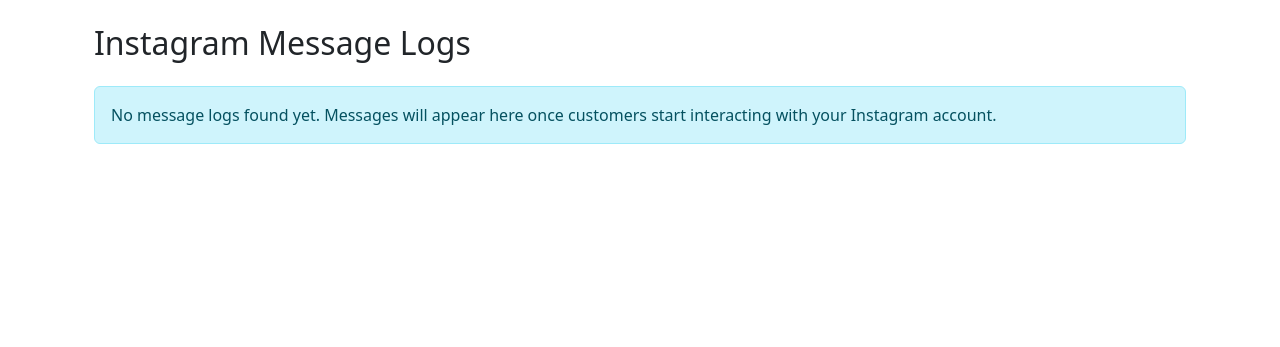
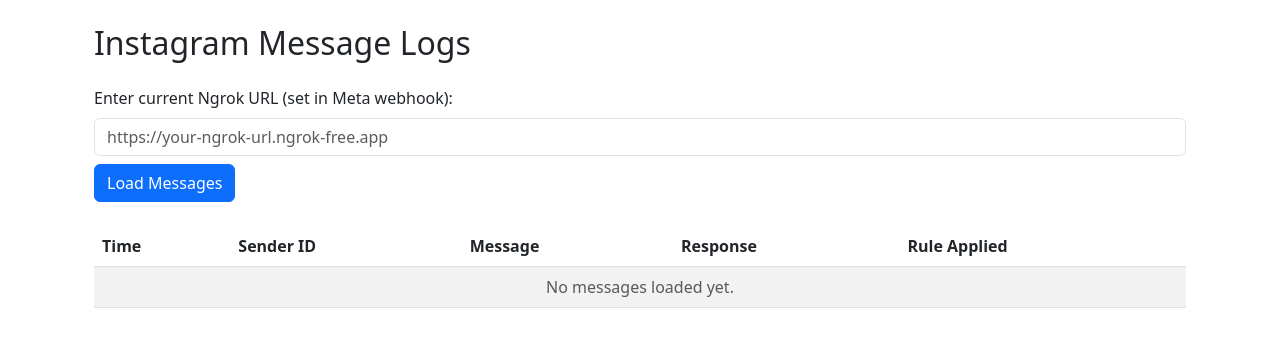
Before and after one commit to Sarcasticsalad/IMS_v2, a Django app: template ims_project/instagram_automation/templates/instagram_automation/message_log_list.html in a window 1280 px wide. Shown: the part 72-419 px from the top of the page. Run offline with Django 4.2, Linux system fonts and the light colour scheme; the template is opened without the code that fills it, so the values that code supplies are empty; some libraries are stand-ins or nearby versions.

Commit message:
Ui added to the message view page

```diff
--- a/ims_project/instagram_automation/templates/instagram_automation/message_log_list.html
+++ b/ims_project/instagram_automation/templates/instagram_automation/message_log_list.html
@@ -6,17 +6,14 @@
 <div class="container">
     <h2 class="mb-4">Instagram Message Logs</h2>
 
-    {% if messages %}
-    <div class="messages mb-4">
-        {% for message in messages %}
-        <div class="alert alert-{{ message.tags }}">
-            {{ message }}
-        </div>
-        {% endfor %}
+    <!-- Ngrok URL input and load button -->
+    <div class="mb-4">
+        <label for="ngrokInput" class="form-label">Enter current Ngrok URL (set in Meta webhook):</label>
+        <input type="text" id="ngrokInput" class="form-control" placeholder="https://your-ngrok-url.ngrok-free.app">
+        <button class="btn btn-primary mt-2" onclick="loadMessages()">Load Messages</button>
     </div>
-    {% endif %}
 
-    {% if messages_list %}
+    <!-- Message table -->
     <div class="table-responsive">
         <table class="table table-striped">
             <thead>
@@ -28,29 +25,75 @@
                     <th>Rule Applied</th>
                 </tr>
             </thead>
-            <tbody>
-                {% for log in messages_list %}
+            <tbody id="messagesTableBody">
                 <tr>
-                    <td>{{ log.timestamp|date:"Y-m-d H:i:s" }}</td>
-                    <td>{{ log.sender_id }}</td>
-                    <td>{{ log.message_text }}</td>
-                    <td>{{ log.response_text|default:"No response" }}</td>
-                    <td>
-                        {% if log.rule_id %}
-                        <span class="badge bg-info">Rule {{ log.rule_id }}</span>
-                        {% else %}
-                        <span class="badge bg-secondary">No rule</span>
-                        {% endif %}
-                    </td>
+                    <td colspan="5" class="text-center text-muted">No messages loaded yet.</td>
                 </tr>
-                {% endfor %}
             </tbody>
         </table>
     </div>
-    {% else %}
-    <div class="alert alert-info">
-        No message logs found yet. Messages will appear here once customers start interacting with your Instagram account.
-    </div>
-    {% endif %}
 </div>
+
+<script>
+    function loadMessages() {
+        const ngrokUrl = document.getElementById('ngrokInput').value.trim();
+        const tbody = document.getElementById('messagesTableBody');
+
+        if (!ngrokUrl.startsWith('http')) {
+            tbody.innerHTML = `<tr><td colspan="5" class="text-danger text-center">
+                Please enter a valid Ngrok URL starting with http(s).
+            </td></tr>`;
+            return;
+        }
+
+        fetch(`${ngrokUrl}/get_messages`)
+            .then(response => {
+                if (!response.ok) throw new Error('Network response was not ok');
+                return response.json();
+            })
+            .then(data => {
+                if (!Array.isArray(data) || data.length === 0) {
+                    tbody.innerHTML = `<tr><td colspan="5" class="text-center text-muted">
+                        No messages found.
+                    </td></tr>`;
+                    return;
+                }
+
+                // Clear the table body
+                tbody.innerHTML = "";
+
+                // Sort messages by timestamp descending if timestamp exists, otherwise as-is
+                data.sort((a,b) => {
+                    if(a.timestamp && b.timestamp) {
+                        return new Date(b.timestamp) - new Date(a.timestamp);
+                    }
+                    return 0;
+                });
+
+                data.forEach((msg, index) => {
+                    const timestamp = msg.timestamp ? new Date(msg.timestamp).toLocaleString() : '-';
+                    const sender = msg.sender_id || '-';
+                    const messageText = msg.message || '-';
+                    const responseText = msg.response_text || 'No response';
+                    const rule = msg.rule_id ? `<span class="badge bg-info">Rule ${msg.rule_id}</span>` : `<span class="badge bg-secondary">No rule</span>`;
+
+                    const row = `<tr>
+                        <td>${timestamp}</td>
+                        <td>${sender}</td>
+                        <td>${messageText}</td>
+                        <td>${responseText}</td>
+                        <td>${rule}</td>
+                    </tr>`;
+
+                    tbody.insertAdjacentHTML('beforeend', row);
+                });
+            })
+            .catch(error => {
+                console.error("Failed to fetch messages:", error);
+                tbody.innerHTML = `<tr><td colspan="5" class="text-danger text-center">
+                    Failed to load messages from the provided Ngrok URL.
+                </td></tr>`;
+            });
+    }
+</script>
 {% endblock %}
```
